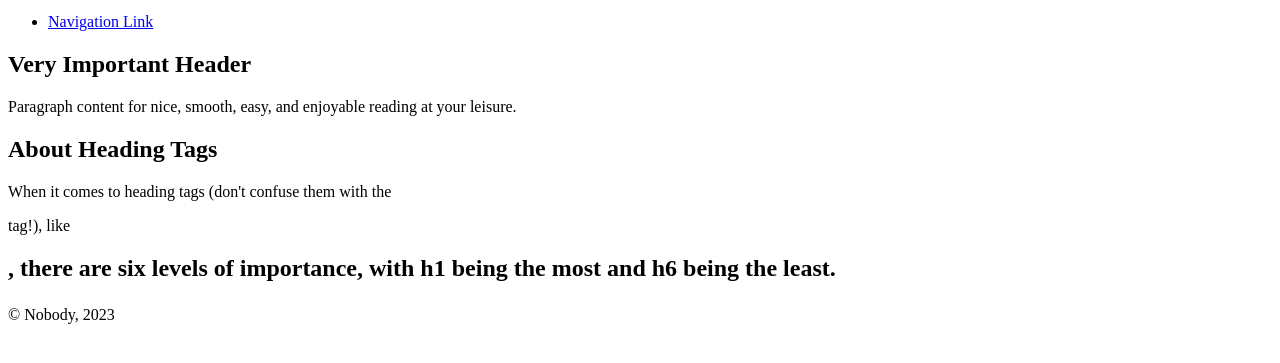
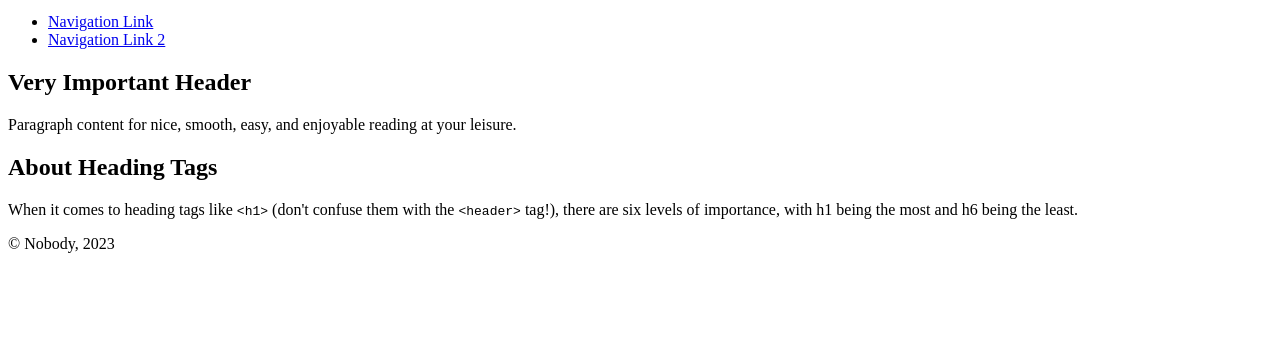
Before and after one commit to JaredBoehm/semantic-html-example, a plain HTML site: page index.html in a window 1280 px wide. Shown: the part 29-392 px from the top of the page. Drawn offline with Linux system fonts and the light colour scheme.

Commit message:
Bug fix and some minor improvements

```diff
--- a/index.html
+++ b/index.html
@@ -22,7 +22,10 @@
         <nav> <!-- Most important navigation content/links on the page -->
             <ul>
                 <li>
-                    <a href="#">Navigation Link</a>
+                    <a href="#1">Navigation Link</a>
+                </li>
+                <li>
+                    <a href="#2">Navigation Link 2</a>
                 </li>
             </ul>
         </nav>
@@ -37,7 +40,7 @@
 
         <section>
             <h2>About Heading Tags</h2>
-            <p>When it comes to heading tags (don't confuse them with the <code><header></code> tag!), like <code><h1></code>, there are six levels of importance, with h1 being the most and h6 being the least.</p>
+            <p>When it comes to heading tags like <code>&lt;h1&gt;</code> (don't confuse them with the <code>&lt;header&gt;</code> tag!), there are six levels of importance, with h1 being the most and h6 being the least.</p>
         </section>
     </main>
 
```
